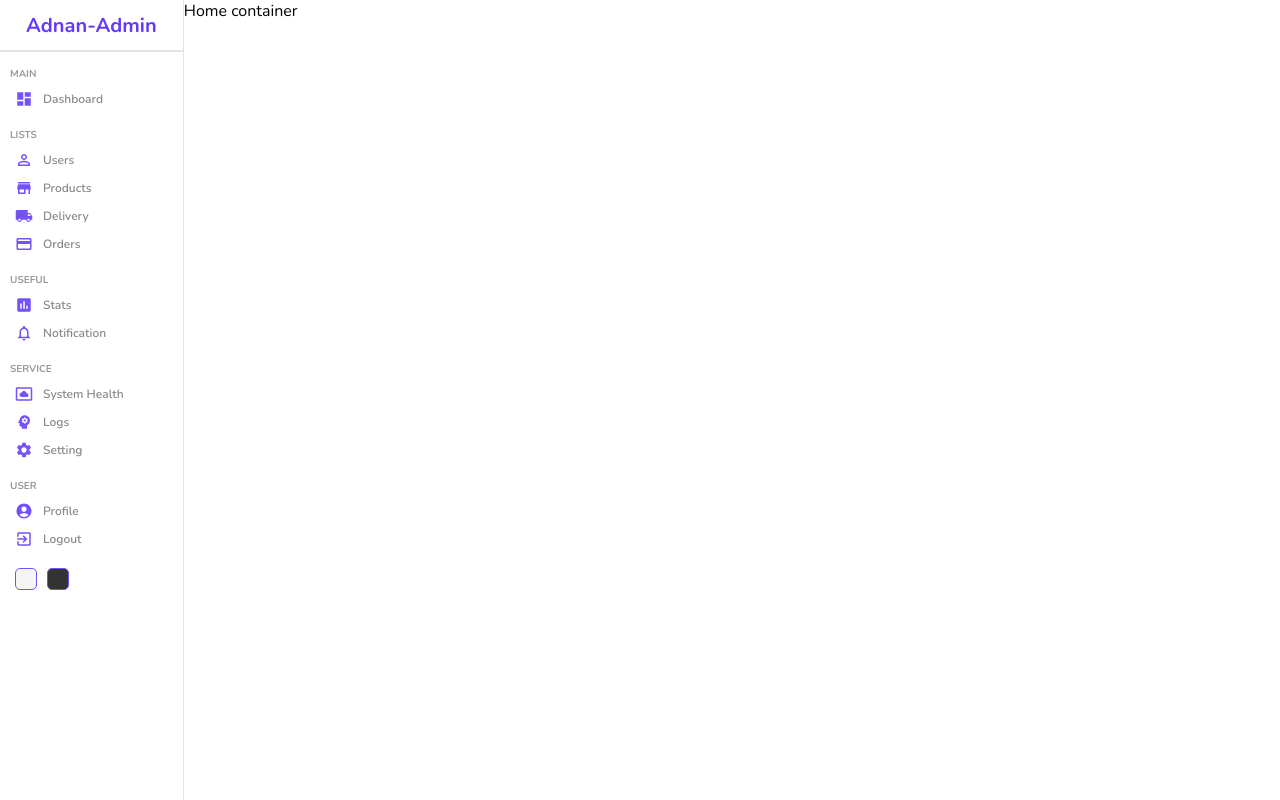
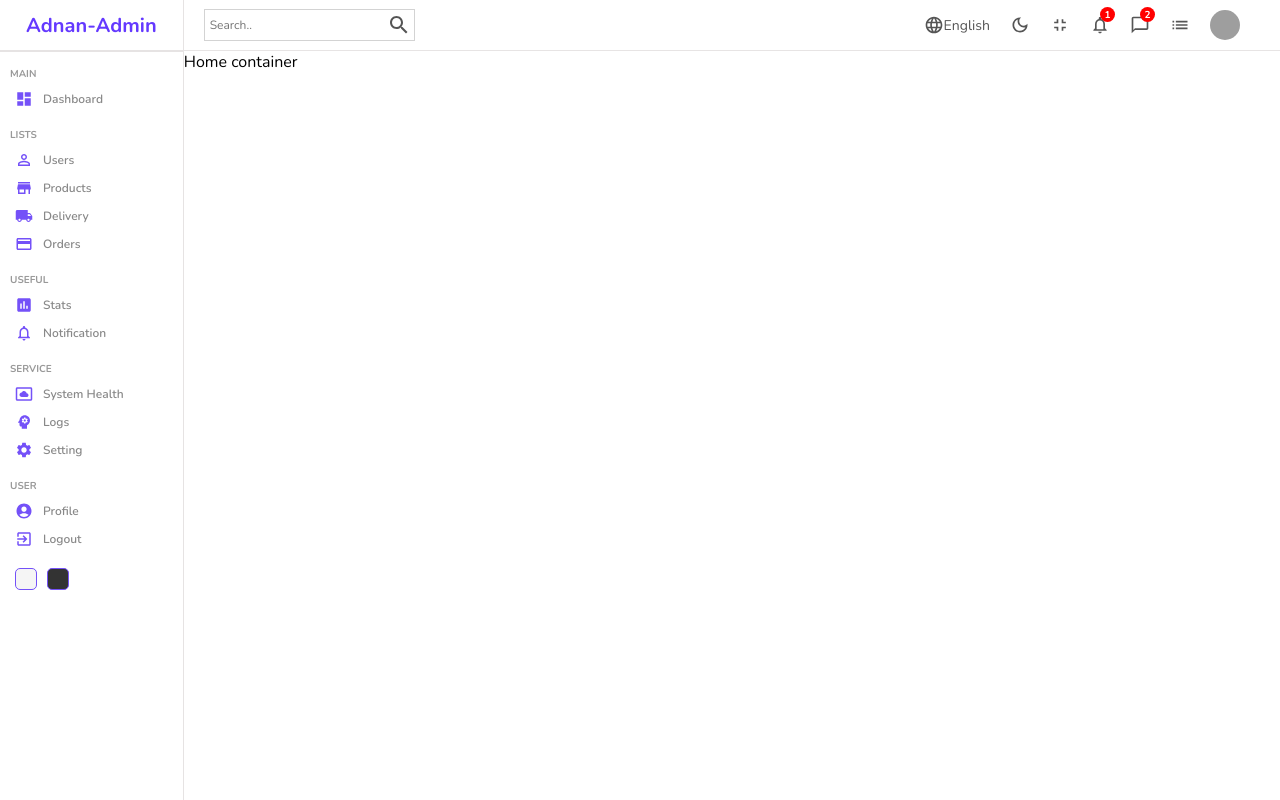
Before and after one commit to adnanali000/Admin-Dashboard, a React (Create React App) app: page / in a window 1280 px wide. Built offline with nearby package versions, Linux system fonts and the light colour scheme; grey boxes are pictures that could not be loaded.

Commit message:
navbar work done

```diff
--- a/src/components/navbar/Navbar.jsx
+++ b/src/components/navbar/Navbar.jsx
@@ -1,8 +1,49 @@
 import './navbar.scss'
+import SearchIcon from '@mui/icons-material/Search';
+import LanguageIcon from '@mui/icons-material/Language';
+import DarkModeOutlinedIcon from '@mui/icons-material/DarkModeOutlined';
+import FullscreenExitIcon from '@mui/icons-material/FullscreenExit';
+import NotificationsNoneOutlinedIcon from '@mui/icons-material/NotificationsNoneOutlined';
+import ChatBubbleOutlineOutlinedIcon from '@mui/icons-material/ChatBubbleOutlineOutlined';
+import ListOutlinedIcon from '@mui/icons-material/ListOutlined';
 
 const Navbar = () => {
   return (
-    <div>Navbar</div>
+    <div className="navbar">
+      <div className="wrapper">
+        <div className="search">
+          <input type="text" placeholder='Search..' />
+          <SearchIcon />
+        </div>
+        <div className="items">
+          <div className="item">
+            <LanguageIcon className="icon" />
+            English
+          </div>
+          <div className="item">
+            <DarkModeOutlinedIcon className="icon"/>
+          </div>
+          <div className="item">
+            <FullscreenExitIcon className="icon"/>
+          </div>
+          <div className="item">
+            <NotificationsNoneOutlinedIcon className="icon"/>
+            <div className="counter">1</div>
+          </div>
+          <div className="item">
+            <ChatBubbleOutlineOutlinedIcon className="icon"/>
+            <div className="counter">2</div>
+          </div>
+          <div className="item">
+            <ListOutlinedIcon className="icon"/>
+          </div>
+          <div className="item">
+            <img src="https://avatars.githubusercontent.com/u/46294668?s=400&u=251710adecdc1f44d2e65fd19ffc3862cd80038a&v=4" alt="" className='avatar' />
+          </div>
+
+        </div>
+      </div>
+    </div>
   )
 }
 
--- a/src/components/navbar/navbar.scss
+++ b/src/components/navbar/navbar.scss
@@ -0,0 +1,70 @@
+.navbar{
+    height: 50px;
+    color: #555;
+    display: flex;
+    align-items: center;
+    font-size: 14px;
+    border-bottom: 0.5px solid rgb(231,228,228);
+
+    .wrapper{
+        width: 100%;
+        display: flex;
+        align-items: center;
+        justify-content: space-between;
+        padding: 20px;
+
+        .search{
+            display: flex;
+            align-items: center;
+            border: 0.5px solid lightgray;
+            padding: 3px;
+
+            input{
+                border: none;
+                outline: none;
+                background-color: transparent;
+
+                &::placeholder{
+                    font-size: 12px;
+                }
+            }
+        }
+
+        .items{
+            display: flex;
+
+            .item{
+                display: flex;
+                align-items: center;
+                margin-right: 20px;
+                position: relative;
+
+                .icon{
+                    font-size: 20px;
+                }
+
+                .avatar{
+                    width: 30px;
+                    height: 30px;
+                    border-radius: 50%;
+                }
+                .counter{
+                    height: 15px;
+                    width: 15px;
+                    background-color: red;
+                    color: white;
+                    border-radius: 50%;
+                    display: flex;
+                    align-items: center;
+                    justify-content: center;
+                    font-size: 10px;
+                    font-weight: bold;
+                    position: absolute;
+                    top: -3px;
+                    right: -5px;
+
+                }
+            }
+        }
+    }
+}
--- a/src/pages/home/Home.jsx
+++ b/src/pages/home/Home.jsx
@@ -1,3 +1,4 @@
+import Navbar from '../../components/navbar/Navbar'
 import Sidebar from '../../components/sidebar/Sidebar'
 import './home.scss'
 
@@ -5,7 +6,10 @@
   return (
     <div className="home">
        <Sidebar />
-       <div className="homeContainer">Home container</div>
+       <div className="homeContainer">
+         <Navbar />
+         Home container
+       </div>
     </div>
   )
 }
```
